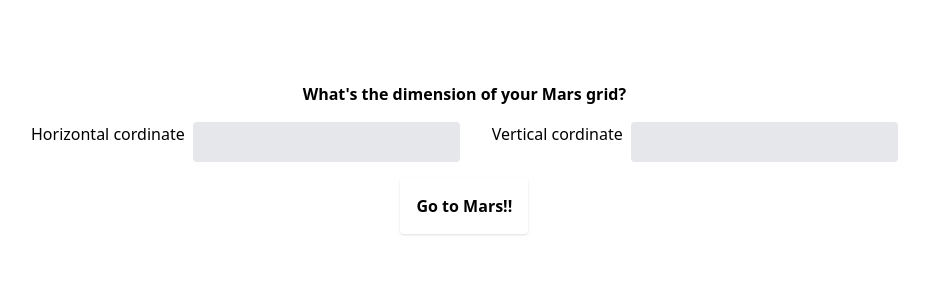
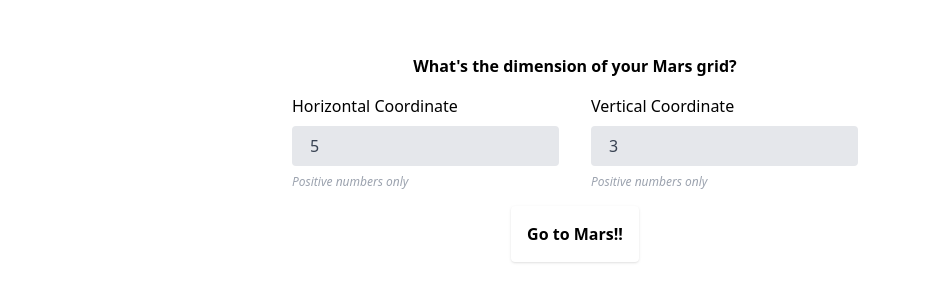
Before and after one commit to nuriaricart/martian-robots, a React (Vite) app: page / in a window 1280 px wide. Shown: the part 242-544 px from the top of the page, without its empty margins (65-994 px from the left). Built offline with nearby package versions, Linux system fonts and the light colour scheme.

Commit message:
core: update landing pages

```diff
--- a/src/Form.tsx
+++ /dev/null
@@ -1,38 +0,0 @@
-import { useState } from "react";
-import { Cordinate } from "./entityTypes";
-import Container from "./Container";
-import InputWrapper from "./InputWrapper";
-
-type FormProps = {
-    gridCord: Cordinate;
-    setGridCord: React.Dispatch<React.SetStateAction<Cordinate>>;
-    setIsRobotForm: React.Dispatch<React.SetStateAction<boolean>>;
-}
-
-function Form(props: FormProps) {
-    const {gridCord, setGridCord, setIsRobotForm} = props;
-    const [errors, setErrors] = useState("");
-
-    const submitCord = () => {
-        if(!gridCord.x && !gridCord.y) setErrors("Missing values for both coordinates");
-        else if(!gridCord.x) setErrors("Missing values for horizontal coordinate");
-        else if(!gridCord.y) setErrors("Missing values for vertical coordinate");
-        else setIsRobotForm(true);
-    };
-
-    return (
-        <Container className="">
-            <div className="flex flex-col gap-4 items-center">
-                <h1 className="font-bold">What's the dimension of your Mars grid?</h1>
-                <div className="flex gap-8">
-                    <InputWrapper labelText="Horizontal cordinate" value={gridCord.x} type="number" keyValue="x" setValue={(input, key) => {setGridCord({...gridCord, [key]: input})}} />
-                    <InputWrapper labelText="Vertical cordinate" value={gridCord.y} type="number" keyValue="y" setValue={(input, key) => {setGridCord({...gridCord, [key]: input})}} />
-                </div>
-                <button className="self-center p-4 rounded font-bold shadow" onClick={submitCord}>Go to Mars!!</button>
-                {errors && (<div>{errors}</div>)}
-            </div>
-        </Container>
-    )
-}
-
-export default Form;
--- /dev/null
+++ b/src/GridForm.tsx
@@ -0,0 +1,59 @@
+import { useCallback, useState } from "react";
+import { Coordinate } from "./entityTypes";
+import InputWrapper from "./InputWrapper";
+import Button from "./Button";
+import Container from "./Container";
+
+type FormProps = {
+    gridCoord: Coordinate;
+    setGridCoord: React.Dispatch<React.SetStateAction<Coordinate>>;
+    setIsRobotForm: React.Dispatch<React.SetStateAction<boolean>>;
+}
+
+function GridForm(props: FormProps) {
+    const {gridCoord, setGridCoord, setIsRobotForm} = props;
+    const [errors, setErrors] = useState("");
+
+    const submitCoord = () => {
+        if(!gridCoord.x && !gridCoord.y) setErrors("Missing values for both coordinates");
+        else if(!gridCoord.x) setErrors("Missing values for horizontal coordinate");
+        else if(!gridCoord.y) setErrors("Missing values for vertical coordinate");
+        else setIsRobotForm(true);
+    };
+
+    const isValidForm = useCallback(() => {
+        return Number(gridCoord.x) > 0 && Number(gridCoord.y) > 0;
+    }, [gridCoord]);
+
+    return (
+        <Container className="justify-center">
+            <div className="flex flex-col gap-4 items-center">
+                <h1 className="font-bold">What's the dimension of your Mars grid?</h1>
+                <div className="flex gap-8">
+                    <InputWrapper
+                        labelText="Horizontal Coordinate"
+                        value={gridCoord.x}
+                        type="number"
+                        keyValue="x"
+                        setValue={(input, key) => {setGridCoord({...gridCoord, [key]: input})}}
+                        classNames={{labelWrapperClassName: "flex-col items-start"}}
+                        helperText="Positive numbers only"
+                    />
+                    <InputWrapper
+                        labelText="Vertical Coordinate"
+                        value={gridCoord.y}
+                        type="number"
+                        keyValue="y"
+                        setValue={(input, key) => {setGridCoord({...gridCoord, [key]: input})}}
+                        classNames={{labelWrapperClassName: "flex-col"}}
+                        helperText="Positive numbers only"
+                    />
+                </div>
+                <Button label="Go to Mars!!" onClick={submitCoord} disabled={!isValidForm()} />
+                {errors && (<div>{errors}</div>)}
+            </div>
+        </Container>
+    )
+}
+
+export default GridForm;
--- a/src/Landing.tsx
+++ b/src/Landing.tsx
@@ -1,15 +1,15 @@
 import { Fragment, useState } from "react"
-import { Cordinate } from "./entityTypes";
-import Form from "./Form";
-import RobotForm from "./RobotForm";
+import { Coordinate } from "./entityTypes";
+import GridForm from "./GridForm";
+import RobotLanding from "./RobotLanding";
 
 function Landing() {
-  const [gridCord, setGridCord] = useState<Cordinate>({x: '', y: ''});
+  const [gridCoord, setGridCoord] = useState<Coordinate>({x: '5', y: '3'});
   const [isRobotForm, setIsRobotForm] = useState(false);
 
   return (
     <Fragment>
-      {isRobotForm ? <RobotForm /> : <Form gridCord={gridCord} setGridCord={setGridCord} setIsRobotForm={setIsRobotForm} />}
+      {isRobotForm ? <RobotLanding gridSize={gridCoord} /> : <GridForm gridCoord={gridCoord} setGridCoord={setGridCoord} setIsRobotForm={setIsRobotForm} />}
     </Fragment>
   )
 }
--- /dev/null
+++ b/src/RobotLanding.tsx
@@ -0,0 +1,36 @@
+import { useState } from "react";
+import { Coordinate, Robot as RobotType } from "./entityTypes";
+import Robots from "./Robots";
+import Container from "./Container";
+import RobotForm from "./RobotForm";
+
+type RobotLandingProps = {
+    gridSize: Coordinate;
+}
+
+function RobotLanding(props: RobotLandingProps) {
+    const {gridSize} = props;
+
+    const [robots, setRobots] = useState<RobotType[]>([
+        {id: 0, coord: {x: "1", y: "1"}, orientation: "E", path: "RFRFRFRF"},
+        {id: 1, coord: {x: "3", y: "2"}, orientation: "N", path: "FRRFLLFFRRFLL"},
+        {id: 2, coord: {x: "0", y: "3"}, orientation: "W", path: "LLFFFLFLFL"}
+    ]);
+
+    const saveRobot = (robot: RobotType) => {
+        const newRobots = [...robots]
+        newRobots.push({...robot, id: robots.length});
+        setRobots(newRobots);
+    };
+
+    return (
+        <Container className="items-center">
+            <div className="max-h-[65%] flex flex-col md:flex-row gap-8 w-full h-full">
+                <RobotForm saveRobot={saveRobot} gridSize={gridSize} />
+                <Robots robots={robots} setRobots={setRobots} gridSize={gridSize} />
+            </div>
+        </Container>
+    );
+}
+
+export default RobotLanding;
```
